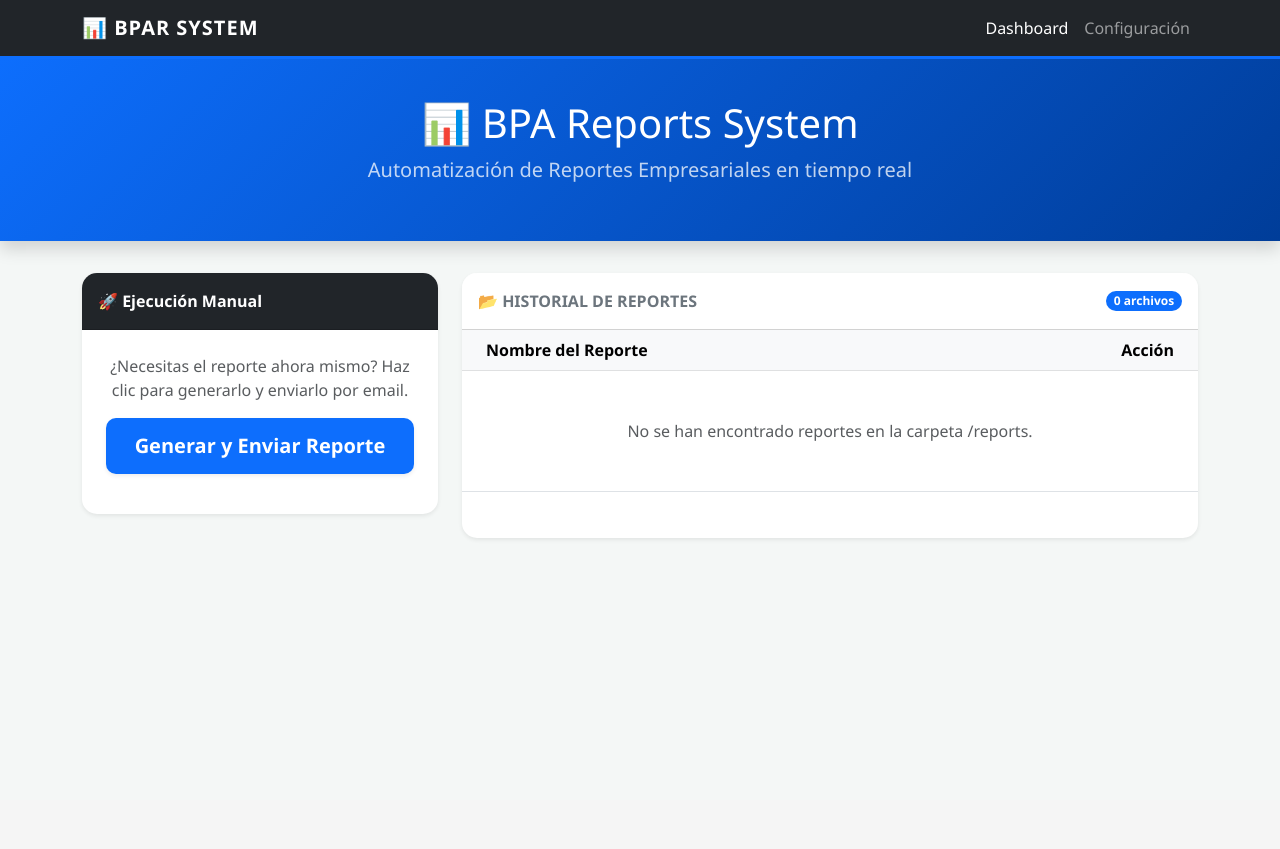
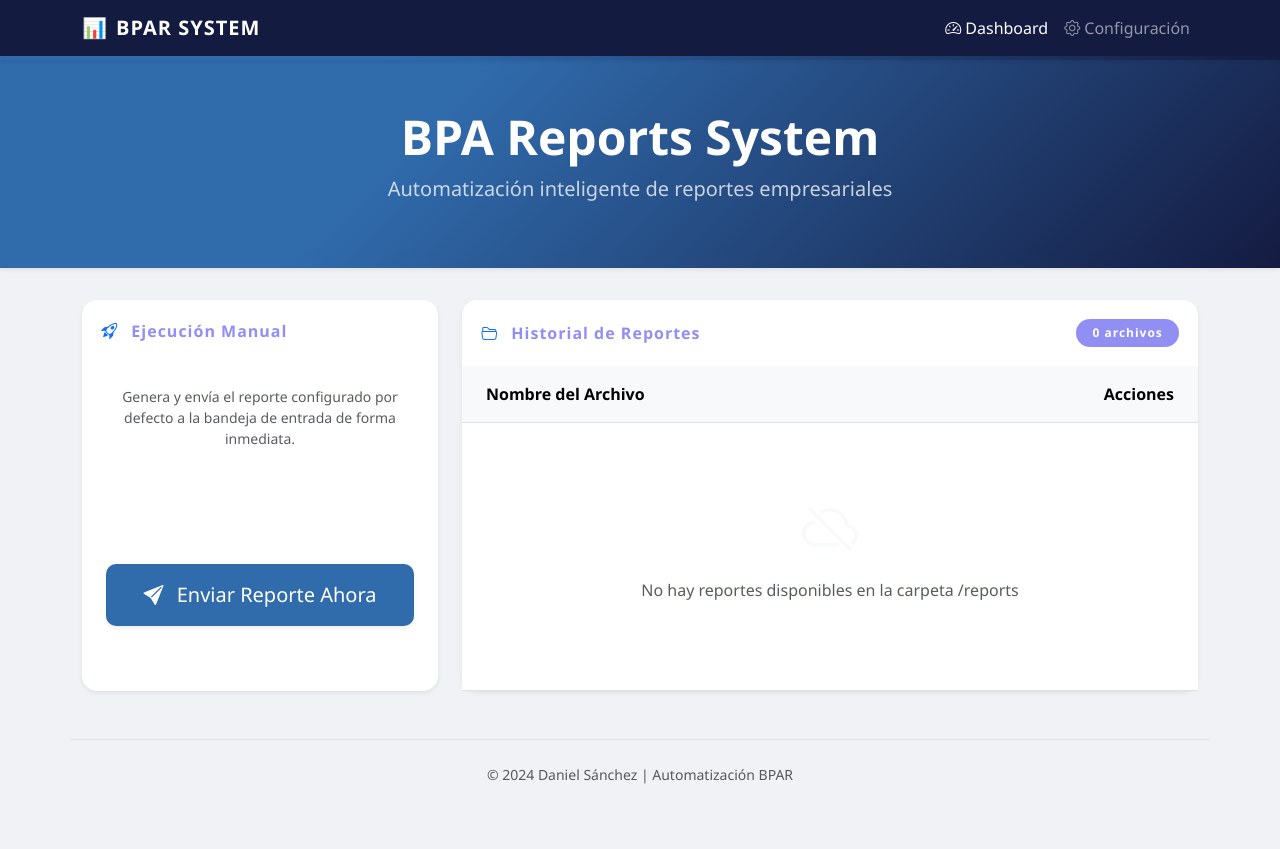
Before and after one commit to Skar25-dev/business-process-automation-reports, a FastAPI app: page / in a window 1280 px wide. Before the commit the page ends 539 px from the top, so only its background shows below. Run offline with FastAPI, Linux system fonts and the light colour scheme.

Commit message:
feat: cambios en la imagen de marca del dashboard

```diff
--- a/app/main.py
+++ b/app/main.py
@@ -50,7 +50,8 @@
     return templates.TemplateResponse("index.html", {
         "request": request,
         "reports": report_files,
-        "app_name": settings.app_name # Usamos el nombre configurado
+        "app_name": settings.app_name,
+        "settings": settings
     })
 
 @app.get("/download/{filename}")
--- a/app/static/css/style.css
+++ b/app/static/css/style.css
@@ -1,42 +1,92 @@
+:root {
+    --deep-navy: #141b41;
+    --corporate-blue: #306bac;
+    --bright-blue: #6f9ceb;
+    --soft-blue: #98b9f2;
+    --tech-violet: #918ef4;
+
+    --main-gradient: linear-gradient(135deg, var(--corporate-blue) 33%, var(--deep-navy) 100%);
+    --tech-gradient: linear-gradient(135deg, var(--corporate-blue) 0%, var(--tech-violet) 100%);
+
+    --success-color: #198754;
+    --succes-color-hover: #125a38;
+    --danger-color: #dc3545;
+    --warning-color: #ffc107;
+
+    --bg-body: #f0f2f5;
+    --text-main: #1a1f36;
+    --white: #ffffff;
+}
+
 body {
-    background-color: #f4f7f6;
+    background-color: var(--bg-body);
+    color: var(--text-main);
     font-family: 'Segoe UI', Roboto, Helvetica, Arial, sans-serif;
-    color: #333;
+    -webkit-font-smoothing: antialiased;
 }
 
 .navbar {
-    border-bottom: 3px solid #0d6efd;
+    background-color: var(--deep-navy) !important;
     margin-bottom: 0;
+    border-bottom: 4px solid;
+    border-image-source: var(--main-gradient);
+    border-image-slice: 1;
 }
 
 .navbar-brand {
     font-weight: 700;
     letter-spacing: 1px;
+    color: var(--white) !important;
 }
 
 .hero-section {
-    background: linear-gradient(135deg, #0d6efd 0%, #003d99 100%);
-    color: white;
-    padding: 2.5rem 0;
+    background: var(--main-gradient);
+    color: var(--white);
+    padding: 3rem 0;
     margin-bottom: 2rem;
+    box-shadow: inset 0 -10px 20px rgba(0, 0, 0, 0.1);
 }
 
 .card {
     border: none;
     border-radius: 15px;
-    box-shadow: 0 4px 12px rgba(0,0,0,0.05);
+    box-shadow: 0 10px 25px rgba(20, 27, 65, 0.05);
 }
 
 .card-header {
-    border-top-left-radius: 15px !important;
-    border-top-right-radius: 15px !important;
+    background-color: var(--white);
+    border-bottom: 1px solid rgba(0, 0, 0, 0.05);
+    padding: 1.2rem !important;
     font-weight: 600;
+    color: var(--tech-violet) !important;
+    letter-spacing: 1px;
+}
+
+.alert-tech {
+    background-color: rgba(145, 142, 244, 0.05);
+    border: none;
+    border-left: 5px solid var(--tech-violet);
+    color: var(--deep-navy);
+    border-radius: 10px;
+    padding: 1.2rem;
+    font-weight: 500;
+}
+
+.alert-tech span {
+    color: var(--tech-violet);
+    margin-right: 10px;
 }
 
 .form-label {
+    color: var(--deep-navy);
     font-weight: 600;
-    color: #495057;
-    margin-top: 10px;
+    transition: color 0.3s ease;
+}
+
+.mb-3:focus-within .form-label,
+.col-md-4:focus-within .form-label,
+.col-md-6:focus-within .form-label {
+    color: var(--tech-violet);
 }
 
 .form-control, .form-select {
@@ -45,21 +95,70 @@
     border: 1px solid #ced4da;
 }
 
-.form-control:focus {
-    box-shadow: 0 0 0 0.25rem rgba(13, 110, 253, 0.15);
+.form-control:focus, .form-select:focus {
+    border-color: var(--soft-blue);
+    box-shadow: 0 0 0 0.25rem rgba(152, 185, 242, 0.25);
 }
 
-.btn-primary, .btn-success {
-    border-radius: 10px;
-    padding: 0.8rem;
-    font-weight: 600;
-    border: none;
+.form-text {
+    color: var(--bright-blue);
 }
 
-.btn-success {
-    background-color: #198754;
+hr {
+    border-top: 1px solid var(--soft-blue);
+    opacity: 0.3;
 }
 
-.btn-success:hover {
-    background-color: #157347;
+h5.text-secondary {
+    color: var(--tech-violet) !important;
+    font-weight: 700;
 }
+
+.btn-primary {
+    background-color: var(--corporate-blue) !important;
+    border: none;
+    border-radius: 10px;
+    transition: all 0.3s ease;
+}
+
+.btn-primary:hover {
+    background-color: var(--bright-blue) !important;
+    transform: translateY(-2px);
+    box-shadow: 0 5px 15px rgba(48, 107, 172, 0.3);
+}
+
+.btn-save-tech {
+    background-color: var(--corporate-blue);
+    color: var(--white) !important;
+    border: none;
+    border-radius: 12px;
+    padding: 1rem;
+    font-weight: 700;
+    text-transform: uppercase;
+    letter-spacing: 1px;
+    transition: all 0.4s cubic-bezier(0.175, 0.885, 0.32, 1.275);
+    box-shadow: 0 4px 10px rgba(48, 107, 172, 0.2);
+}
+
+.btn-save-tech:hover {
+    background-color: var(--tech-violet);
+    transform: translateY(-3px);
+    box-shadow: 0 10px 20px rgba(145, 142, 244, 0.4);
+}
+
+.btn-save-tech:active {
+    transform: translateY(0);
+}
+
+.badge.bg-primary {
+    background-color: var(--tech-violet) !important;
+}
+
+.tech-title {
+    background: var(--tech-gradient);
+    -webkit-background-clip: text;
+    background-clip: text;
+    color: transparent;
+    -webkit-text-fill-color: transparent;
+    display: inline-block;
+}
--- a/app/templates/index.html
+++ b/app/templates/index.html
@@ -2,79 +2,96 @@
 <html lang="es">
 <head>
     <meta charset="UTF-8">
-    <meta name="viewport" content="width=device-width initial-scale=1.0">
-    <title>{{ app_name }}</title>
-
+    <meta name="viewport" content="width=device-width, initial-scale=1.0">
+    <title>{{ app_name }} - Dashboard</title>
     <link href="https://cdn.jsdelivr.net/npm/bootstrap@5.3.0/dist/css/bootstrap.min.css" rel="stylesheet">
-    <link rel="stylesheet" href="{{ url_for('static', path='/css/style.css') }}">
-
+    <link rel="stylesheet" href="https://cdn.jsdelivr.net/npm/bootstrap-icons@1.11.1/font/bootstrap-icons.css">
+    <link rel="stylesheet" href="{{ url_for('static', path='/css/style.css') }}?v=1.2">
 </head>
 <body>
-    <nav class="navbar navbar-expand-lg navbar-dark bg-dark">
+
+    <!-- Navbar unificada -->
+    <nav class="navbar navbar-expand-lg navbar-dark shadow-sm">
         <div class="container">
-            <a class="navbar-brand" href="/">📊 BPAR SYSTEM</a>
-            <div class="navbar-nav">
-                <a class="nav-link active" href="/">Dashboard</a>
-                <a class="nav-link" href="/settings">Configuración</a>
+            <a class="navbar-brand d-flex align-items-center" href="/">
+                <span class="me-2">📊</span> BPAR SYSTEM
+            </a>
+            <div class="navbar-nav ms-auto">
+                <a class="nav-link active" href="/"><i class="bi bi-speedometer2"></i> Dashboard</a>
+                <a class="nav-link" href="/settings"><i class="bi bi-gear"></i> Configuración</a>
             </div>
         </div>
     </nav>
-    <header class="hero-section shadow">
+
+    <!-- Sección Hero: El motor visual del proyecto -->
+    <header class="hero-section shadow-sm">
         <div class="container text-center">
-            <h1>📊 {{ app_name }}</h1>
-            <p class="lead opacity-75">Automatización de Reportes Empresariales en tiempo real</p>
+            <h1 class="display-5 fw-bold mb-2">{{ app_name }}</h1>
+            <p class="lead opacity-75 fw-light">Automatización inteligente de reportes empresariales</p>
         </div>
     </header>
 
     <main class="container">
-        <div class="row">
+        <div class="row g-4">
 
-            <!-- Columna izquierda: Acciones -->
-            <div class="col-md-4 mb-4">
-                <div class="card shadow-sm h-100">
-                    <div class="card-header bg-dark text-white p-3">
-                        🚀 Ejecución Manual
+            <!-- Columna Izquierda: Panel de Control -->
+            <div class="col-md-4">
+                <div class="card h-100 shadow-sm border-0">
+                    <div class="card-header border-0 bg-transparent pt-4 px-4">
+                        <i class="bi bi-rocket-takeoff text-primary me-2"></i> Ejecución Manual
                     </div>
-                    <div class="card-body d-flex flex-column justify-content-center text-center p-4">
-                        <p class="text-muted">¿Necesitas el reporte ahora mismo? Haz clic para generarlo y enviarlo por email.</p>
-                        <button onclick="runReport()" id="btnRun" class="btn btn-primary btn-lg w-100 mb-3 shadow-sm">
-                            Generar y Enviar Reporte
-                        </button>
-                        <div id="statusMsg" class="small"></div>
+                    <div class="card-body p-4 text-center d-flex flex-column justify-content-between">
+                        <p class="text-muted small">Genera y envía el reporte configurado por defecto a la bandeja de entrada de forma inmediata.</p>
+
+                        <div>
+                            <button onclick="runReport()" id="btnRun" class="btn btn-primary btn-lg w-100 py-3 shadow-sm transition-all">
+                                <i class="bi bi-send-fill me-2"></i> Enviar Reporte Ahora
+                            </button>
+                            <!-- Espacio para mensajes de estado -->
+                            <div id="statusMsg" class="mt-3" style="min-height: 25px;"></div>
+                        </div>
                     </div>
                 </div>
             </div>
 
-            <!-- Columna derecha: Historial -->
+            <!-- Columna Derecha: Historial de Actividad -->
             <div class="col-md-8">
-                <div class="card shadow-sm h-100">
-                    <div class="card-header bg-white p-3 d-flex justify-content-between align-items-center">
-                        <span class="text-secondary">📂 HISTORIAL DE REPORTES</span>
-                        <span class="badge bg-primary rounded-pill">{{ reports|length }} archivos</span>
+                <div class="card h-100 shadow-sm border-0">
+                    <div class="card-header border-0 bg-transparent pt-4 px-4 d-flex justify-content-between align-items-center">
+                        <span><i class="bi bi-folder2-open text-primary me-2"></i> Historial de Reportes</span>
+                        <span class="badge bg-primary rounded-pill px-3 py-2">{{ reports|length }} archivos</span>
                     </div>
                     <div class="card-body p-0">
-                        <div class="table-responsive">
-                            <table class="table table-hover align-middle">
-                                <thead class="table-light">
+                        <div class="table-responsive" style="max-height: 450px; overflow-y: auto;">
+                            <table class="table table-hover align-middle mb-0">
+                                <thead class="table-light sticky-top">
                                     <tr>
-                                        <th class="ps-4">Nombre del Reporte</th>
-                                        <th class="text-end pe-4">Acción</th>
+                                        <th class="ps-4 py-3">Nombre del Archivo</th>
+                                        <th class="text-end pe-4 py-3">Acciones</th>
                                     </tr>
                                 </thead>
                                 <tbody>
                                     {% for report in reports %}
                                     <tr>
-                                        <td class="ps-4 report-name">{{ report }}</td>
+                                        <td class="ps-4">
+                                            <div class="d-flex align-items-center">
+                                                <i class="bi bi-file-earmark-excel text-success fs-4 me-3"></i>
+                                                <span class="report-name fw-medium text-dark">{{ report }}</span>
+                                            </div>
+                                        </td>
                                         <td class="text-end pe-4">
-                                            <a href="/download/{{ report }}" class="btn btn-sm btn-outline-success">
-                                                📥 Descargar
+                                            <a href="/download/{{ report }}" class="btn btn-sm btn-outline-primary rounded-pill px-3 shadow-sm">
+                                                <i class="bi bi-download me-1"></i> Bajar
                                             </a>
                                         </td>
                                     </tr>
                                     {% else %}
                                     <tr>
-                                        <td colspan="2" class="text-center py-5 text-muted italic">
-                                            No se han encontrado reportes en la carpeta /reports.
+                                        <td colspan="2" class="text-center py-5">
+                                            <div class="py-4">
+                                                <i class="bi bi-cloud-slash display-4 text-light"></i>
+                                                <p class="text-muted mt-3 italic">No hay reportes disponibles en la carpeta /reports</p>
+                                            </div>
                                         </td>
                                     </tr>
                                     {% endfor %}
@@ -86,37 +103,50 @@
             </div>
         </div>
     </main>
-    <!-- Script para el botón manual -->
+
+    <!-- Footer Simple -->
+    <footer class="container text-center mt-5 mb-4 py-4 border-top">
+        <p class="text-muted small">&copy; 2024 {{ settings.company_name }} | Automatización BPAR</p>
+    </footer>
+
+    <!-- Lógica de Interfaz -->
     <script>
        async function runReport() {
-            const btn = document.getElementById('btnRun')
-            const msg = document.getElementById('statusMsg')
+            const btn = document.getElementById('btnRun');
+            const msg = document.getElementById('statusMsg');
 
-            // Bloqueamos el botón para evitar un doble clic
-            btn.disabled = true
-            btn.innerHTML = '<span class="spinner-border spinner-border-sm" role="status"></span> Procesando...'
-            msg.className = "small text-primary"
-            msg.innerText = "⏳ El servidor está procesando el Excel..."
+            btn.disabled = true;
+            btn.innerHTML = '<span class="spinner-border spinner-border-sm" role="status"></span> Procesando...';
+            msg.innerHTML = '<span class="text-primary small animate-pulse">⏳ Iniciando motor de reporte...</span>';
 
             try {
-                const response = await fetch('/run-report', {method: 'POST'})
+                const response = await fetch('/run-report', { method: 'POST' });
                 if (response.ok) {
-                    msg.className = "small text-success"
-                    msg.innerHTML = "✅ <strong>¡Éxito!</strong> El reporte se está enviando a tu email."
+                    msg.innerHTML = '<span class="text-success small fw-bold">✅ ¡Enviado! Revisa tu bandeja de entrada.</span>';
+                    setTimeout(() => { location.reload(); }, 3000);
                 } else {
-                    msg.className = "small text-danger"
-                    msg.innerText = "❌ Error en el servidor."
+                    msg.innerHTML = '<span class="text-danger small">❌ Error en el proceso del servidor.</span>';
                 }
             } catch (error) {
-            msg.className = "small text-danger"
-            msg.innerText = "❌ Error de conexión."
+                msg.innerHTML = '<span class="text-danger small">❌ Error de conexión con la API.</span>';
             }
-            // Reactivar botón después de 5 segundos
+
             setTimeout(() => {
                 btn.disabled = false;
-                btn.innerText = "Generar y Enviar Reporte";
+                btn.innerHTML = '<i class="bi bi-send-fill me-2"></i> Enviar Reporte Ahora';
             }, 5000);
        }
     </script>
+
+    <style>
+        .animate-pulse {
+            animation: pulse 2s cubic-bezier(0.4, 0, 0.6, 1) infinite;
+        }
+        @keyframes pulse {
+            0%, 100% { opacity: 1; }
+            50% { opacity: .5; }
+        }
+        .transition-all { transition: all 0.3s ease; }
+    </style>
 </body>
 </html>
--- a/config/settings.json
+++ b/config/settings.json
@@ -11,8 +11,7 @@
         "included_columns": [
             "product_name",
             "category",
-            "amount",
-            "date"
+            "amount"
         ]
     }
 }
```
Also changed, not shown: app/templates/settings.html (+13 -14 lines).
